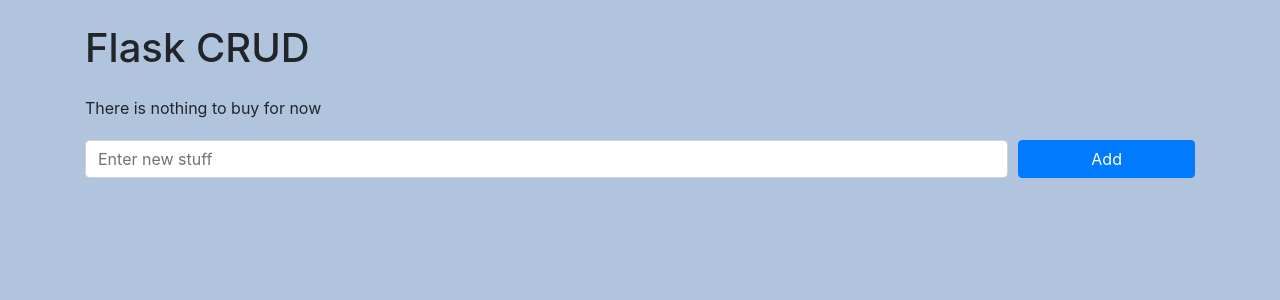
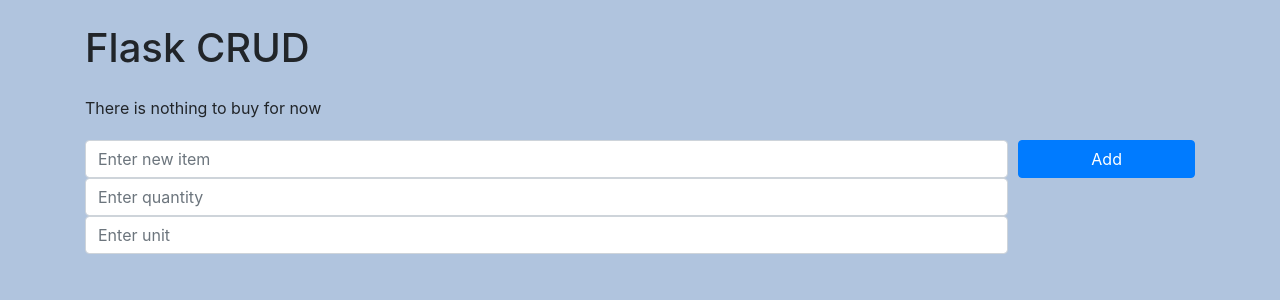
Before and after one commit to rajkis/FlaskCRUD, a Flask app: page / in a window 1280 px wide. Shown: the top 300 px of the page. Run offline with Flask 2, Linux system fonts and the light colour scheme; data that the repository does not hold is empty; some libraries are stand-ins or nearby versions.

Commit message:
added columns in gorcery

```diff
--- a/app.py
+++ b/app.py
@@ -15,6 +15,8 @@ db = SQLAlchemy(app)
 class Grocery(db.Model):
     id = db.Column(db.Integer, primary_key=True)
     name = db.Column(db.String(80), nullable=False)
+    qty = db.Column(db.Integer, nullable=True)
+    unit = db.Column(db.String(20), nullable=True)
     created_at = db.Column(db.DateTime, nullable=False,
                            default=datetime.utcnow)
     def __repr__(self):
--- a/templates/snippets/form.html
+++ b/templates/snippets/form.html
@@ -2,7 +2,9 @@
     <div class="form-row">
       <div class="col-sm-10 my-1">
         <label for="newStuff" class="sr-only">New Stuff:</label>
-        <input type="text" class="form-control" name="name" id="newStuff" placeholder="Enter new stuff">
+        <input type="text" class="form-control" name="name" id="newStuff" placeholder="Enter new item">
+        <input type="text" class="form-control" name="qty" id="qty" placeholder="Enter quantity">
+        <input type="text" class="form-control" name="unit" id="unit" placeholder="Enter unit">
       </div>
       <div class="col-sm-2 my-1">
         <button type="submit" class="btn btn-primary btn-block">Add</button>
```
Also changed, not shown: test.db.
